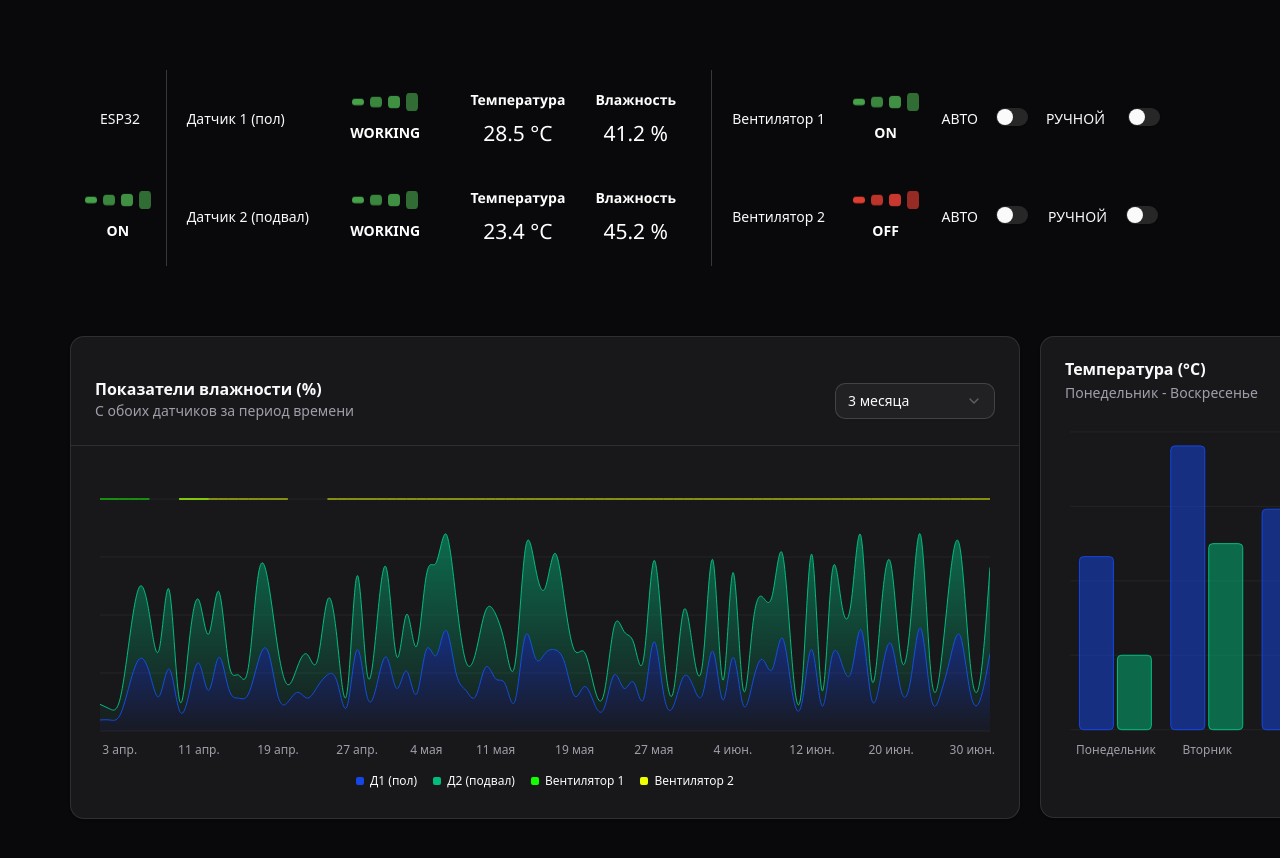
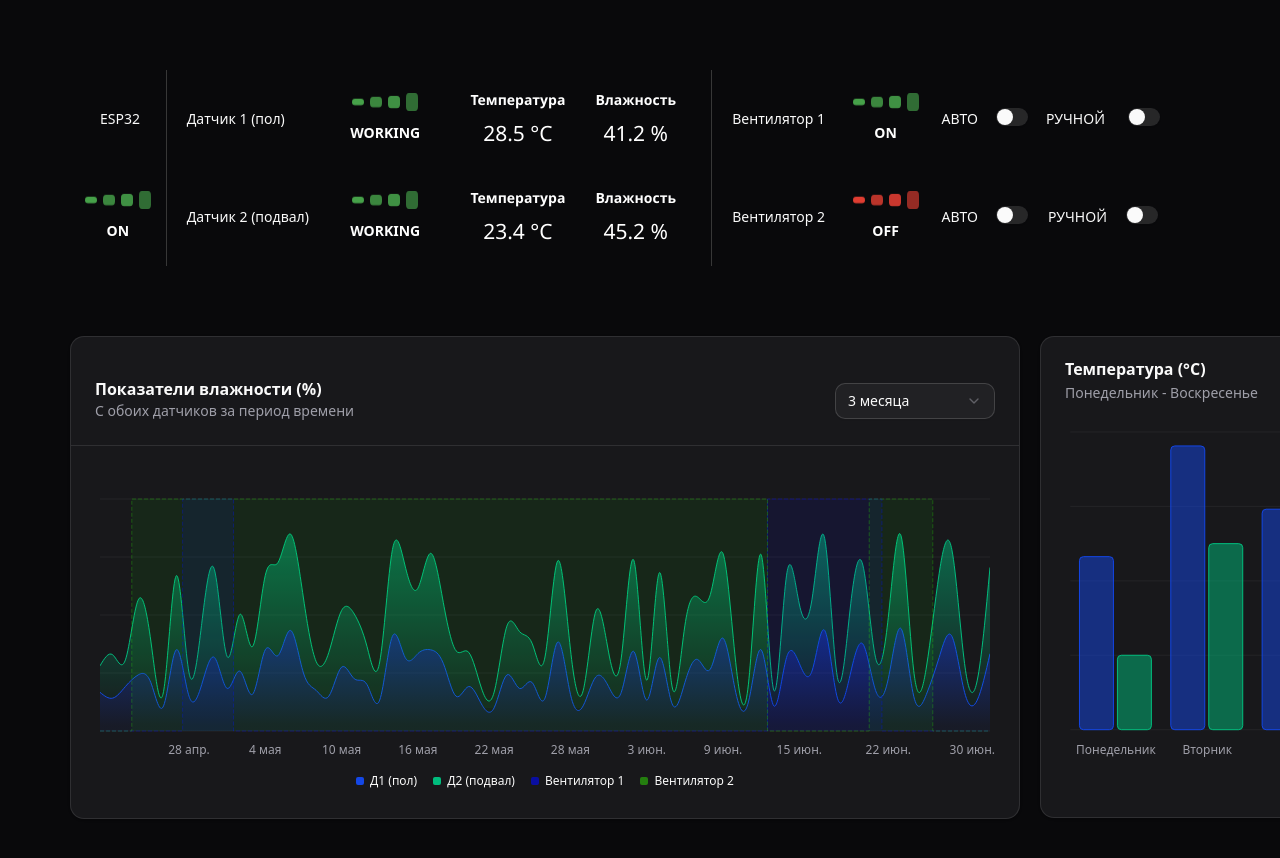
Before and after one commit to 00DemiX00/vent_basement, a React (Vite) app in the folder vent_basement/: page / in a window 1280 px wide. Shown: the top 858 px of the page. Built offline with nearby package versions, Linux system fonts and the light colour scheme.

Commit message:
fix: work on fan charts has been finished

```diff
--- a/vent_basement/src/Components/ui/interactive-chart.tsx
+++ b/vent_basement/src/Components/ui/interactive-chart.tsx
@@ -7,97 +7,77 @@ import { Select, SelectContent, SelectItem, SelectTrigger, SelectValue } from ".
 export const description = "An interactive area chart"
 
 const chartData = [
-  { date: "2024-04-01", desktop: 81, mobile: 57, fan1: 1, fan2: 0 },
-  { date: "2024-04-02", desktop: 57, mobile: 57, fan1: 1, fan2: 0 },
-  { date: "2024-04-03", desktop: 80, mobile: 80, fan1: 1, fan2: 0  },
-  { date: "2024-04-04", desktop: 242, mobile: 242, fan1: 1, fan2: 0  },
-  { date: "2024-04-05", desktop: 373, mobile: 373, fan1: 1, fan2: 0  },
-  { date: "2024-04-06", desktop: 301, mobile: 301, fan1: 1, fan2: 0  },
-  { date: "2024-04-07", desktop: 245, mobile: 180, fan1: 0, fan2: 0  },
-  { date: "2024-04-08", desktop: 409, mobile: 320, fan1: 0, fan2: 0  },
-  { date: "2024-04-09", desktop: 59, mobile: 110, fan1: 1, fan2: 1  },
-  { date: "2024-04-10", desktop: 261, mobile: 190, fan1: 1, fan2: 1  },
-  { date: "2024-04-11", desktop: 327, mobile: 350, fan1: 1, fan2: 1  },
-  { date: "2024-04-12", desktop: 292, mobile: 210, fan1: 1, fan2: 1  },
-  { date: "2024-04-13", desktop: 342, mobile: 380, fan1: 0, fan2: 1  },
-  { date: "2024-04-14", desktop: 137, mobile: 220, fan1: 0, fan2: 1  },
-  { date: "2024-04-15", desktop: 120, mobile: 170, fan1: 0, fan2: 1  },
-  { date: "2024-04-16", desktop: 138, mobile: 190, fan1: 0, fan2: 1  },
-  { date: "2024-04-17", desktop: 446, mobile: 360, fan1: 0, fan2: 1  },
-  { date: "2024-04-18", desktop: 364, mobile: 410, fan1: 0, fan2: 1 },
-  { date: "2024-04-19", desktop: 243, mobile: 180, fan1: 0, fan2: 1  },
-  { date: "2024-04-20", desktop: 89, mobile: 150, fan1: 0, fan2: 1  },
-  { date: "2024-04-21", desktop: 137, mobile: 200, fan1: 0, fan2: 0  },
-  { date: "2024-04-22", desktop: 224, mobile: 170, fan1: 0, fan2: 0 },
-  { date: "2024-04-23", desktop: 138, mobile: 230, fan1: 0, fan2: 0  },
-  { date: "2024-04-24", desktop: 387, mobile: 290, fan1: 0, fan2: 1  },
-  { date: "2024-04-25", desktop: 215, mobile: 250, fan1: 0, fan2: 1  },
-  { date: "2024-04-26", desktop: 75, mobile: 130, fan1: 0, fan2: 1  },
-  { date: "2024-04-27", desktop: 383, mobile: 420, fan1: 0, fan2: 1  },
-  { date: "2024-04-28", desktop: 122, mobile: 180, fan1: 0, fan2: 1  },
-  { date: "2024-04-29", desktop: 315, mobile: 240, fan1: 0, fan2: 1  },
-  { date: "2024-04-30", desktop: 454, mobile: 380, fan1: 0, fan2: 1  },
-  { date: "2024-05-01", desktop: 165, mobile: 220, fan1: 0, fan2: 1  },
-  { date: "2024-05-02", desktop: 293, mobile: 310, fan1: 0, fan2: 1  },
-  { date: "2024-05-03", desktop: 247, mobile: 190, fan1: 0, fan2: 1  },
-  { date: "2024-05-04", desktop: 385, mobile: 420, fan1: 0, fan2: 1  },
-  { date: "2024-05-05", desktop: 481, mobile: 390, fan1: 0, fan2: 1  },
-  { date: "2024-05-06", desktop: 498, mobile: 520, fan1: 0, fan2: 1  },
-  { date: "2024-05-07", desktop: 388, mobile: 300, fan1: 0, fan2: 1  },
-  { date: "2024-05-08", desktop: 149, mobile: 210, fan1: 0, fan2: 1  },
-  { date: "2024-05-09", desktop: 227, mobile: 180, fan1: 0, fan2: 1  },
-  { date: "2024-05-10", desktop: 293, mobile: 330, fan1: 0, fan2: 1  },
-  { date: "2024-05-11", desktop: 335, mobile: 270, fan1: 0, fan2: 1  },
-  { date: "2024-05-12", desktop: 197, mobile: 240, fan1: 0, fan2: 1  },
-  { date: "2024-05-13", desktop: 197, mobile: 160, fan1: 0, fan2: 1  },
-  { date: "2024-05-14", desktop: 448, mobile: 490, fan1: 0, fan2: 1  },
-  { date: "2024-05-15", desktop: 473, mobile: 380, fan1: 0, fan2: 1  },
-  { date: "2024-05-16", desktop: 338, mobile: 400, fan1: 0, fan2: 1  },
-  { date: "2024-05-17", desktop: 499, mobile: 420, fan1: 0, fan2: 1  },
-  { date: "2024-05-18", desktop: 315, mobile: 350, fan1: 0, fan2: 1  },
-  { date: "2024-05-19", desktop: 235, mobile: 180, fan1: 0, fan2: 1  },
-  { date: "2024-05-20", desktop: 177, mobile: 230, fan1: 0, fan2: 1  },
-  { date: "2024-05-21", desktop: 82, mobile: 140, fan1: 0, fan2: 1  },
-  { date: "2024-05-22", desktop: 81, mobile: 120, fan1: 0, fan2: 1  },
-  { date: "2024-05-23", desktop: 252, mobile: 290, fan1: 0, fan2: 1  },
-  { date: "2024-05-24", desktop: 294, mobile: 220, fan1: 0, fan2: 1  },
-  { date: "2024-05-25", desktop: 201, mobile: 250, fan1: 0, fan2: 1  },
-  { date: "2024-05-26", desktop: 213, mobile: 170, fan1: 0, fan2: 1 },
-  { date: "2024-05-27", desktop: 420, mobile: 460, fan1: 0, fan2: 1  },
-  { date: "2024-05-28", desktop: 233, mobile: 190, fan1: 0, fan2: 1  },
-  { date: "2024-05-29", desktop: 78, mobile: 130, fan1: 0, fan2: 1  },
-  { date: "2024-05-30", desktop: 340, mobile: 280, fan1: 0, fan2: 1  },
-  { date: "2024-05-31", desktop: 178, mobile: 230, fan1: 0, fan2: 1  },
-  { date: "2024-06-01", desktop: 178, mobile: 200, fan1: 0, fan2: 1  },
-  { date: "2024-06-02", desktop: 470, mobile: 410, fan1: 0, fan2: 1  },
-  { date: "2024-06-03", desktop: 103, mobile: 160, fan1: 0, fan2: 1  },
-  { date: "2024-06-04", desktop: 439, mobile: 380, fan1: 0, fan2: 1  },
-  { date: "2024-06-05", desktop: 88, mobile: 140, fan1: 0, fan2: 1  },
-  { date: "2024-06-06", desktop: 294, mobile: 250, fan1: 0, fan2: 1  },
-  { date: "2024-06-07", desktop: 323, mobile: 370, fan1: 0, fan2: 1  },
-  { date: "2024-06-08", desktop: 385, mobile: 320, fan1: 0, fan2: 1  },
-  { date: "2024-06-09", desktop: 438, mobile: 480, fan1: 0, fan2: 1  },
-  { date: "2024-06-10", desktop: 155, mobile: 200, fan1: 0, fan2: 1  },
-  { date: "2024-06-11", desktop: 92, mobile: 150, fan1: 0, fan2: 1  },
-  { date: "2024-06-12", desktop: 492, mobile: 420, fan1: 0, fan2: 1  },
-  { date: "2024-06-13", desktop: 81, mobile: 130, fan1: 0, fan2: 1  },
-  { date: "2024-06-14", desktop: 426, mobile: 380, fan1: 0, fan2: 1  },
-  { date: "2024-06-15", desktop: 307, mobile: 350, fan1: 0, fan2: 1  },
-  { date: "2024-06-16", desktop: 371, mobile: 310, fan1: 0, fan2: 1  },
-  { date: "2024-06-17", desktop: 475, mobile: 520, fan1: 0, fan2: 1  },
-  { date: "2024-06-18", desktop: 107, mobile: 170, fan1: 0, fan2: 1  },
-  { date: "2024-06-19", desktop: 341, mobile: 290, fan1: 0, fan2: 1 },
-  { date: "2024-06-20", desktop: 408, mobile: 450, fan1: 0, fan2: 1  },
-  { date: "2024-06-21", desktop: 169, mobile: 210, fan1: 0, fan2: 1  },
-  { date: "2024-06-22", desktop: 317, mobile: 270, fan1: 0, fan2: 1  },
-  { date: "2024-06-23", desktop: 480, mobile: 530, fan1: 0, fan2: 1  },
-  { date: "2024-06-24", desktop: 132, mobile: 180, fan1: 0, fan2: 1  },
-  { date: "2024-06-25", desktop: 141, mobile: 190, fan1: 0, fan2: 1  },
-  { date: "2024-06-26", desktop: 434, mobile: 380, fan1: 0, fan2: 1  },
-  { date: "2024-06-27", desktop: 448, mobile: 490, fan1: 0, fan2: 1  },
-  { date: "2024-06-28", desktop: 149, mobile: 200, fan1: 0, fan2: 1  },
-  { date: "2024-06-29", desktop: 103, mobile: 160, fan1: 0, fan2: 1  },
-  { date: "2024-06-30", desktop: 446, mobile: 400, fan1: 0, fan2: 1  },
+    { date: "2024-04-21", desktop: 137, mobile: 200, fan1: "off", fan2: "off" },
+  { date: "2024-04-22", desktop: 224, mobile: 170, fan1: "off", fan2: "off" },
+  { date: "2024-04-23", desktop: 138, mobile: 230, fan1: "off", fan2: "off" },
+  { date: "2024-04-24", desktop: 387, mobile: 290, fan1: "off", fan2: "on" },
+  { date: "2024-04-25", desktop: 215, mobile: 250, fan1: "off", fan2: "on" },
+  { date: "2024-04-26", desktop: 75, mobile: 130, fan1: "off", fan2: "on" },
+  { date: "2024-04-27", desktop: 383, mobile: 420, fan1: "off", fan2: "on" },
+  { date: "2024-04-28", desktop: 122, mobile: 180, fan1: "on", fan2: "on" },
+  { date: "2024-04-29", desktop: 315, mobile: 240, fan1: "on", fan2: "on" },
+  { date: "2024-04-30", desktop: 454, mobile: 380, fan1: "on", fan2: "on" },
+  { date: "2024-05-01", desktop: 165, mobile: 220, fan1: "on", fan2: "on" },
+  { date: "2024-05-02", desktop: 293, mobile: 310, fan1: "off", fan2: "on" },
+  { date: "2024-05-03", desktop: 247, mobile: 190, fan1: "off", fan2: "on" },
+  { date: "2024-05-04", desktop: 385, mobile: 420, fan1: "off", fan2: "on" },
+  { date: "2024-05-05", desktop: 481, mobile: 390, fan1: "off", fan2: "on" },
+  { date: "2024-05-06", desktop: 498, mobile: 520, fan1: "off", fan2: "on" },
+  { date: "2024-05-07", desktop: 388, mobile: 300, fan1: "off", fan2: "on" },
+  { date: "2024-05-08", desktop: 149, mobile: 210, fan1: "off", fan2: "on" },
+  { date: "2024-05-09", desktop: 227, mobile: 180, fan1: "off", fan2: "on" },
+  { date: "2024-05-10", desktop: 293, mobile: 330, fan1: "off", fan2: "on" },
+  { date: "2024-05-11", desktop: 335, mobile: 270, fan1: "off", fan2: "on" },
+  { date: "2024-05-12", desktop: 197, mobile: 240, fan1: "off", fan2: "on" },
+  { date: "2024-05-13", desktop: 197, mobile: 160, fan1: "off", fan2: "on" },
+  { date: "2024-05-14", desktop: 448, mobile: 490, fan1: "off", fan2: "on" },
+  { date: "2024-05-15", desktop: 473, mobile: 380, fan1: "off", fan2: "on" },
+  { date: "2024-05-16", desktop: 338, mobile: 400, fan1: "off", fan2: "on" },
+  { date: "2024-05-17", desktop: 499, mobile: 420, fan1: "off", fan2: "on" },
+  { date: "2024-05-18", desktop: 315, mobile: 350, fan1: "off", fan2: "on" },
+  { date: "2024-05-19", desktop: 235, mobile: 180, fan1: "off", fan2: "on" },
+  { date: "2024-05-20", desktop: 177, mobile: 230, fan1: "off", fan2: "on" },
+  { date: "2024-05-21", desktop: 82, mobile: 140, fan1: "off", fan2: "on" },
+  { date: "2024-05-22", desktop: 81, mobile: 120, fan1: "off", fan2: "on" },
+  { date: "2024-05-23", desktop: 252, mobile: 290, fan1: "off", fan2: "on" },
+  { date: "2024-05-24", desktop: 294, mobile: 220, fan1: "off", fan2: "on" },
+  { date: "2024-05-25", desktop: 201, mobile: 250, fan1: "off", fan2: "on" },
+  { date: "2024-05-26", desktop: 213, mobile: 170, fan1: "off", fan2: "on" },
+  { date: "2024-05-27", desktop: 420, mobile: 460, fan1: "off", fan2: "on" },
+  { date: "2024-05-28", desktop: 233, mobile: 190, fan1: "off", fan2: "on" },
+  { date: "2024-05-29", desktop: 78, mobile: 130, fan1: "off", fan2: "on" },
+  { date: "2024-05-30", desktop: 340, mobile: 280, fan1: "off", fan2: "on" },
+  { date: "2024-05-31", desktop: 178, mobile: 230, fan1: "off", fan2: "on" },
+  { date: "2024-06-01", desktop: 178, mobile: 200, fan1: "off", fan2: "on" },
+  { date: "2024-06-02", desktop: 470, mobile: 410, fan1: "off", fan2: "on" },
+  { date: "2024-06-03", desktop: 103, mobile: 160, fan1: "off", fan2: "on" },
+  { date: "2024-06-04", desktop: 439, mobile: 380, fan1: "off", fan2: "on" },
+  { date: "2024-06-05", desktop: 88, mobile: 140, fan1: "off", fan2: "on" },
+  { date: "2024-06-06", desktop: 294, mobile: 250, fan1: "off", fan2: "on" },
+  { date: "2024-06-07", desktop: 323, mobile: 370, fan1: "off", fan2: "on" },
+  { date: "2024-06-08", desktop: 385, mobile: 320, fan1: "off", fan2: "on" },
+  { date: "2024-06-09", desktop: 438, mobile: 480, fan1: "off", fan2: "on" },
+  { date: "2024-06-10", desktop: 155, mobile: 200, fan1: "off", fan2: "on" },
+  { date: "2024-06-11", desktop: 92, mobile: 150, fan1: "off", fan2: "on" },
+  { date: "2024-06-12", desktop: 492, mobile: 420, fan1: "off", fan2: "on" },
+  { date: "2024-06-13", desktop: 81, mobile: 130, fan1: "on", fan2: "off" },
+  { date: "2024-06-14", desktop: 426, mobile: 380, fan1: "on", fan2: "off" },
+  { date: "2024-06-15", desktop: 307, mobile: 350, fan1: "on", fan2: "off" },
+  { date: "2024-06-16", desktop: 371, mobile: 310, fan1: "on", fan2: "off" },
+  { date: "2024-06-17", desktop: 475, mobile: 520, fan1: "on", fan2: "off" },
+  { date: "2024-06-18", desktop: 107, mobile: 170, fan1: "on", fan2: "off" },
+  { date: "2024-06-19", desktop: 341, mobile: 290, fan1: "on", fan2: "off" },
+  { date: "2024-06-20", desktop: 408, mobile: 450, fan1: "on", fan2: "off" },
+  { date: "2024-06-21", desktop: 169, mobile: 210, fan1: "on", fan2: "on" },
+  { date: "2024-06-22", desktop: 317, mobile: 270, fan1: "off", fan2: "on" },
+  { date: "2024-06-23", desktop: 480, mobile: 530, fan1: "off", fan2: "on" },
+  { date: "2024-06-24", desktop: 132, mobile: 180, fan1: "off", fan2: "on" },
+  { date: "2024-06-25", desktop: 141, mobile: 190, fan1: "off", fan2: "on" },
+  { date: "2024-06-26", desktop: 434, mobile: 380, fan1: "off", fan2: "off" },
+  { date: "2024-06-27", desktop: 448, mobile: 490, fan1: "off", fan2: "off" },
+  { date: "2024-06-28", desktop: 149, mobile: 200, fan1: "off", fan2: "off"},
+  { date: "2024-06-29", desktop: 103, mobile: 160, fan1: "off", fan2: "off"},
+  { date: "2024-06-30", desktop: 446, mobile: 400, fan1: "off", fan2: "off"},
 ]
 const chartConfig = {
   visitors: {
@@ -130,13 +110,13 @@ export function ChartAreaInteractive() {
     startDate.setDate(startDate.getDate() - daysToSubtract)
     return date >= startDate
   })
-  const isFan1On = filteredData.some((item) => item.fan1 === 1)
-  const isFan2On = filteredData.some((item) => item.fan2 === 1)
-  const transformedData = filteredData.map((item) => ({
-    ...item,
-    fan1: item.fan1 === 1 ? 1 : null,
-    fan2: item.fan2 === 1 ? 1 : null,
-  }))
+  const isFan1On = filteredData.some((item) => item.fan1 === "on")
+  const isFan2On = filteredData.some((item) => item.fan2 === "on")
+const transformedData = filteredData.map((item) => ({
+  ...item,
+  fan1: item.fan1 === "on" ? 1 : 0,
+  fan2: item.fan2 === "on" ? 1 : 0,
+}))
   return (
     <Card className="aspect-auto w-[950px]">
       <CardHeader className="flex items-center gap-2 space-y-0 border-b py-5 sm:flex-row">
@@ -241,27 +221,24 @@ export function ChartAreaInteractive() {
               stroke="var(--color-desktop)"
               stackId="a"
             />
-            {(isFan1On ?? false) && (
-              <Area
+            <Area
               yAxisId="rightFan"
-              type="linear"
+              type="step"
               dataKey="fan1"
-              stroke="#11ff00"
-              fillOpacity={0.3}
-              fill="url(#colorFan1)"
+              stroke="#0008ff96"
+              strokeDasharray="4 2" // пунктирная линия
+              strokeOpacity={0.6}   // чуть прозрачнее
+              fill="rgba(0, 0, 250, 0.15)" // можно сделать без заливки
             />
-            )}
-            {(isFan2On ?? false) && (
-              <Area
+            <Area
               yAxisId="rightFan"
-              type="linear"
+              type="step"
               dataKey="fan2"
-              stroke="#eeff00"
-              fillOpacity={0.3}
-              fill="url(#colorFan2)"
+              stroke="#33ff0071"
+              strokeDasharray="4 2" // пунктирная линия
+              strokeOpacity={0.6}
+              fill="rgba(0, 255, 0, 0.1)"
             />
-            )}
-
           <ChartLegend content={<ChartLegendContent />} />
           </AreaChart>
         </ChartContainer>
```
